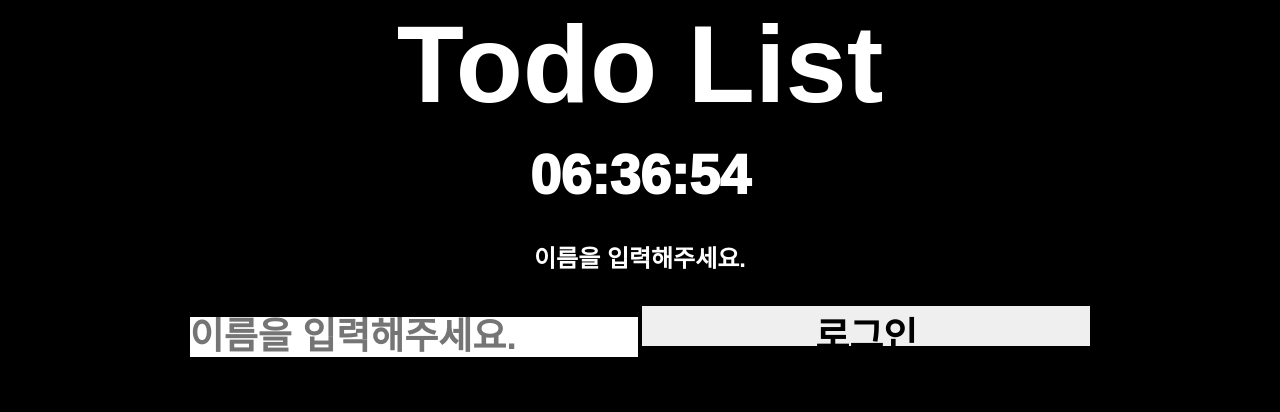
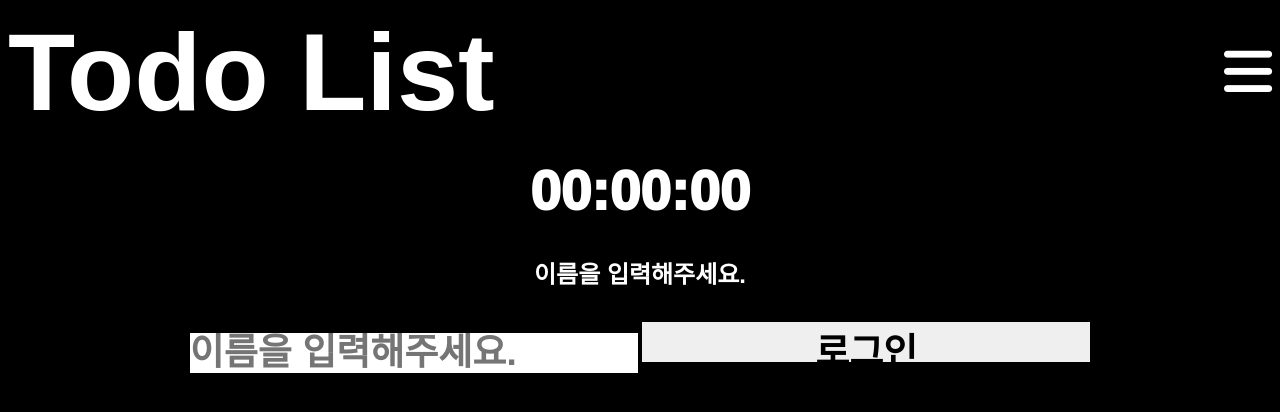
Before and after one commit to crystal23733/Todo-List, a plain HTML site: page index.html in a window 1280 px wide. Drawn offline with Linux system fonts and the light colour scheme; a web font is replaced by a local one.

Commit message:
menu-bar

```diff
--- a/index.html
+++ b/index.html
@@ -10,6 +10,7 @@
 <body>
     <header id="title">
         <h1>Todo List</h1>
+        <i class="fa-solid fa-bars"></i>
     </header>
     <section>
         <div>
@@ -34,6 +35,7 @@
             </ul>
         </div>
     </section>
+    <script src="js/DB/indexedDB.js"></script>
     <script src="js/clock.js"></script>
     <script src="js/users.js"></script>
     <script src="js/list.js"></script>
--- a/js/DB/indexedDB.js
+++ /dev/null
@@ -1 +0,0 @@
-// todo indexDB연결 예정
--- a/js/clock.js
+++ b/js/clock.js
@@ -2,10 +2,10 @@ const clock = document.getElementById("clock");
 
 const clockMovement = () => {
   const date = new Date();
-  const hours = date.getHours().toString().padStart(2, '0');
-  const minutes = date.getMinutes().toString().padStart(2, '0');
-  const seconds = date.getSeconds().toString().padStart(2, '0');
-  clock.innerText = `${hours}:${minutes}:${seconds}`;
+  // const hours = date.getHours().toString().padStart(2, '0');
+  // const minutes = date.getMinutes().toString().padStart(2, '0');
+  // const seconds = date.getSeconds().toString().padStart(2, '0');
+  // clock.innerText = `${hours}:${minutes}:${seconds}`;
 }
 
 // !처음 렌더링 시 00:00:00로 보이는 것을 막기 위해 함수를 한번 주고 시작함
--- a/js/list.js
+++ b/js/list.js
@@ -1,4 +1,4 @@
-// !listForm은 login.js에 할당되었음.
+// !listForm은 users.js에 할당되었음.
 // *리스트에 들어있는 태그
 const listItemUl = document.querySelector("#list-item ul");
 const listInput = listForm.querySelector("input");
@@ -36,6 +36,7 @@ const paintList = (liValue) => {
     btn.className = "fa-solid fa-delete-left";
     // *List item 생성될 때 재생될 애니메이션
     let x = -70
+    let opacity = 0;
     const listAnime = () => {
         x += 1;
         li.style.transform = `translateX(${x}px)`;
--- a/scss/screens/header.scss
+++ b/scss/screens/header.scss
@@ -1,6 +1,15 @@
 @use "../components/font.scss";
+@use "../components/display.scss";
 
 #title, #clock{
     font-size: font.$title-size;
     font-weight: font.$title-weight;
 }
+
+#title{
+    width: 100%;
+    @include display.flex(row, space-between, center);
+    & > *{
+        padding: 1vh;
+    }
+}
```
Also changed, not shown: css/header.css, css/style.css.
